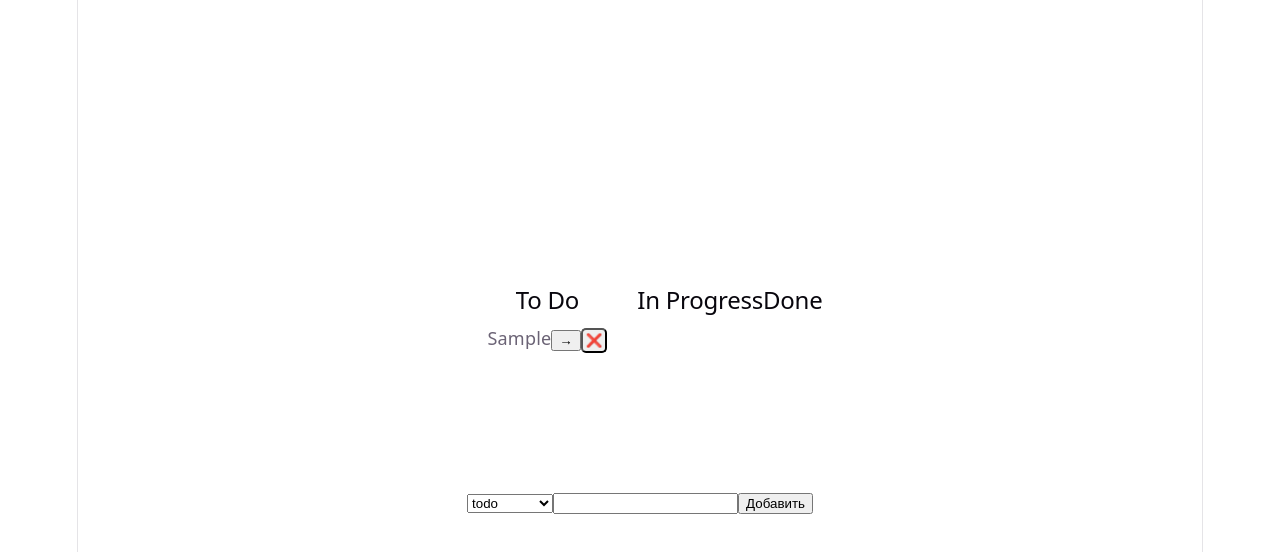
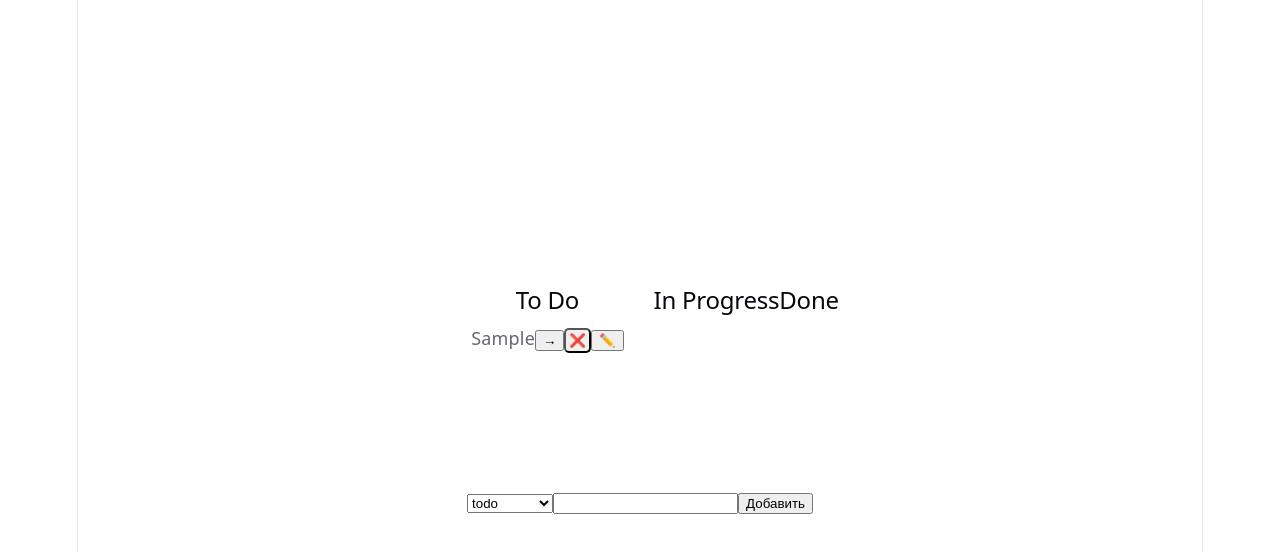
Before and after one commit to Nallbe/KanbanBoard, a React (Vite) app: page / in a window 1280 px wide. Both pictures are taken after typing "Sample" into the empty fields and a click on the button "Добавить". Shown: the top 552 px of the page. Built offline with nearby package versions, Linux system fonts and the light colour scheme.

Commit message:
Add: aditing tasks

```diff
--- a/src/App.tsx
+++ b/src/App.tsx
@@ -1,4 +1,4 @@
-import { useState, useEffect } from 'react'
+import { useState, useEffect } from 'react';
 import type { Task, TaskStatus, MoveSide } from './types/task';
 
 import Column from './components/Column.tsx';
@@ -8,14 +8,17 @@ import './styles/App.css'
 
 function App() {
 
+
+  const [editingId, setEditingId] = useState<string>('');
+
   const [tasks, setTasks] = useState<Task[]>(() => {
     const result = localStorage.getItem('tasks');
     if (!result)  return [];
 
     try {
-      return JSON.parse(result) as Task[]
+      return JSON.parse(result) as Task[];
     } catch {
-      return []
+      return [];
     }
   })
 
@@ -23,6 +26,8 @@ function App() {
     localStorage.setItem('tasks', JSON.stringify(tasks));
   }, [tasks]);
 
+
+  // Фильтры
   const todoTasks = tasks.filter(
     task => task.status === 'todo'
   );
@@ -103,27 +108,54 @@ function App() {
 
   }
 
+  function startEdit(id: string) {
+    setEditingId(id)
+  }
+
+  function saveEdit(id: string, text: string) {
+    console.log(id, text)
+    setTasks(prev => prev.map(task => {
+      if (task.id === id) {
+        return {
+          ...task,
+          title: text
+        }
+      } else return task
+    }))
+
+    setEditingId('');
+  }
+
 
   return (
       <section id="center">
         <div className="columns-wrapper">
           <Column
             tasks={todoTasks}
+            editingId={editingId}
             title="To Do"
             moveTask={moveTask}
             deleteTask={deleteTask}
+            startEdit={startEdit}
+            saveEdit={saveEdit}
           />
           <Column
             tasks={inProgressTasks}
+            editingId={editingId}
             title="In Progress"
             moveTask={moveTask}
             deleteTask={deleteTask}
+            startEdit={startEdit}
+            saveEdit={saveEdit}
           />
           <Column
             tasks={doneTasks}
+            editingId={editingId}
             title="Done"
             moveTask={moveTask}
             deleteTask={deleteTask}
+            startEdit={startEdit}
+            saveEdit={saveEdit}
           />
         </div>
         <AddTaskForm
--- a/src/components/Column.tsx
+++ b/src/components/Column.tsx
@@ -4,16 +4,22 @@ import TaskCard from './TaskCard'
 type ColumnProps = {
   title: string;
   tasks: Task[];
+  editingId: string;
   moveTask : (id: string, side: MoveSide) => void;
   deleteTask: (id: string) => void;
+  startEdit: (id: string) => void;
+  saveEdit: (id: string, text: string) => void;
 };
 
 function Column(props: ColumnProps) {
   const {
     title,
     tasks,
+    editingId,
     moveTask,
-    deleteTask
+    deleteTask,
+    startEdit,
+    saveEdit
   } = props;
 
   return (
@@ -24,8 +30,11 @@ function Column(props: ColumnProps) {
           <TaskCard
             key={task.id}
             task={task}
+            editingId={editingId}
             moveTask={moveTask}
             deleteTask={deleteTask}
+            startEdit={startEdit}
+            saveEdit={saveEdit}
           />
       ))}
     </div>
--- a/src/components/TaskCard.tsx
+++ b/src/components/TaskCard.tsx
@@ -1,38 +1,59 @@
+import { useState } from 'react';
 import type { Task, MoveSide } from '../types/task'
 
 type TaskCardProps = {
   task: Task;
+  editingId: string;
   moveTask: (id: string, side: MoveSide) => void;
   deleteTask: (id: string) => void;
+  startEdit: (id: string) => void;
+  saveEdit: (id: string, text: string) => void;
 };
 
 function TaskCard(props: TaskCardProps ) {
 
   const {
     task,
+    editingId,
     moveTask,
-    deleteTask
+    deleteTask,
+    startEdit,
+    saveEdit
   } = props
 
+  const [editingInput, setEditingInput] = useState(task.title);
+
+
+  function handleSaveEdit() {
+    saveEdit(task.id, editingInput);
+  }
+
   return (
-    <div
-      className="task-card-column">
-      {task.status !== 'todo'
-        && <button
-          onClick={() => moveTask(task.id, 'back')}>
-          ←
-          </button>}
-      {task.title}
+    <div className="task-card-column">
+      {editingId !== task.id ? <div onClick={() => startEdit(task.id)}>
+        {task.status !== 'todo'
+        &&
+        <button
+          onClick={() => moveTask(task.id, 'back')}
+        >←</button>}
+        <span>{task.title}</span>
       {task.status !== 'done'
-        && <button
-          onClick={() => moveTask(task.id, 'forward')}>
-          →
-        </button>}
+        &&
+        <button
+          onClick={() => moveTask(task.id, 'forward')}>→</button>}
         <button
           onClick={() => deleteTask(task.id)}
           className="card-remove-btn"
           >❌
         </button>
+        <button
+          onClick={() => startEdit(task.id)}
+        >✏️</button>
+      </div>
+      : <div>
+          <input type="text" value={editingInput} onChange={(e) => setEditingInput(e.target.value)} />
+          <button onClick={handleSaveEdit}>✔️</button>
+        </div>}
     </div>
   )
 }
```
